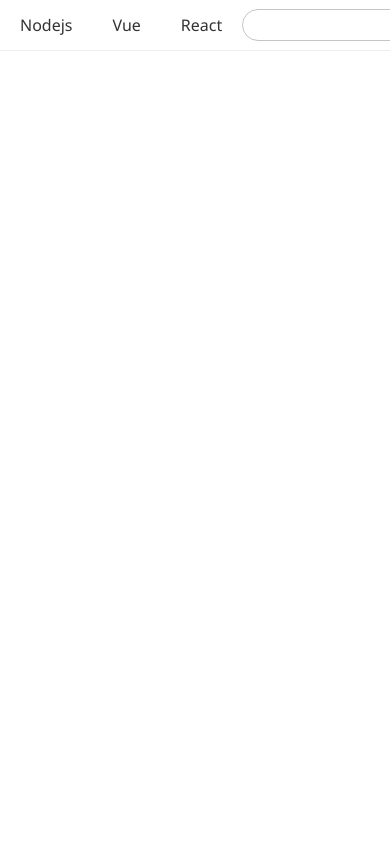
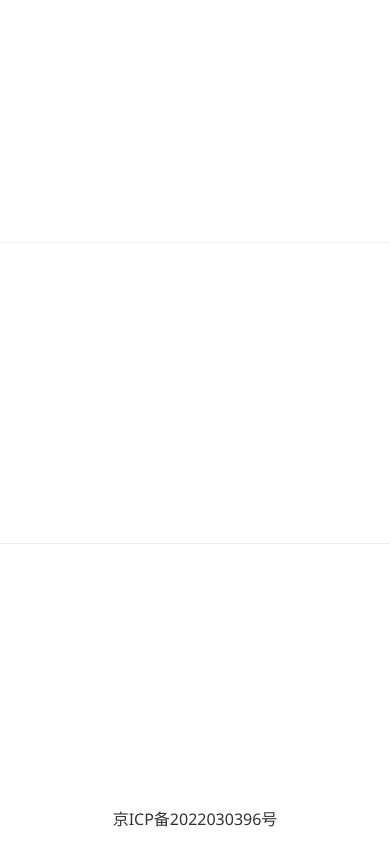
Before and after one commit to jc9135/MyBlogProject, a Nuxt app in the folder web/: page / in a window 390 px wide. Shown: the top 866 px of the page. After the commit the page ends 844 px from the top, so only its background shows below. Built offline with nearby package versions, Linux system fonts and the light colour scheme.

Commit message:
✨ feat:首页调整 鼠标移动气泡特效调整

```diff
--- a/web/components/home/Footer.vue
+++ b/web/components/home/Footer.vue
@@ -1,5 +1,5 @@
 <template>
-  <div class="footer"></div>
+  <div class="footer">京ICP备2022030396号</div>
 </template>
 
 <script setup lang="ts"></script>
--- a/web/pages/blog/list.vue
+++ b/web/pages/blog/list.vue
@@ -1,13 +1,53 @@
 <template>
-  <div>
-    list
-  </div>
+  <NuxtLayout name="default">
+    <template #body-content>
+      <ul class="detail-container">
+        <li
+          class="detail-item"
+          v-for="item in blogState.blogList"
+          :key="item.id"
+        >
+          {{ item.title }}
+        </li>
+      </ul>
+    </template>
+  </NuxtLayout>
 </template>
 
 <script setup lang="ts">
+import useBlogState from '~~/store'
+import { getBlogList } from '~~/utils/api'
+const blogState = useBlogState()
+onMounted(() => {
+  getBlogData()
+})
 
+const getBlogData = async () => {
+  const res = await getBlogList()
+  blogState.updateBlogList(res.data)
+}
 </script>
 
-<style scoped>
-
+<style scoped lang="scss">
+.detail-container {
+  margin: 0 auto;
+  overflow: hidden;
+  .detail-item {
+    float: left;
+    width: 30%;
+    margin: 0.3125rem;
+    height: 5rem;
+    line-height: 5rem;
+    box-sizing: border-box;
+    border: 1px solid $bd-color;
+  }
+}
+/* iphone6 7 8 plus */
+@media screen and (max-width: 414px) {
+  .detail-container {
+    .detail-item {
+      width: 96%;
+    }
+  }
+}
 </style>
--- a/web/pages/index.vue
+++ b/web/pages/index.vue
@@ -1,17 +1,8 @@
 <template>
-  <NuxtLayout name="default">
-    <template #body-content>
-      <ul class="detail-container">
-        <li
-          class="detail-item"
-          v-for="item in blogState.blogList"
-          :key="item.id"
-        >
-          {{ item.title }}
-        </li>
-      </ul>
-    </template>
-  </NuxtLayout>
+  <div class="home">
+    <div class="main-menu"></div>
+    <div class="footer">京ICP备2022030396号</div>
+  </div>
 </template>
 
 <script setup lang="ts">
@@ -29,17 +20,27 @@
 </script>
 
 <style scoped lang="scss">
-.detail-container {
-  margin: 0 auto;
-  overflow: hidden;
-  .detail-item {
-    float: left;
-    width: 30%;
-    margin: 0.3125rem;
-    height: 5rem;
-    line-height: 5rem;
-    box-sizing: border-box;
+.home {
+  width: 100vw;
+  height: 100vh;
+  position: relative;
+  .main-menu {
+    position: absolute;
+    top: 50%;
+    left: 50%;
+    margin-left: -15.625rem;
+    margin-top: -11.25rem;
+    width: 31.25rem;
+    height: 18.75rem;
     border: 1px solid $bd-color;
+  }
+  .footer {
+    height: 3.125rem;
+    line-height: 3.125rem;
+    width: 100%;
+    text-align: center;
+    position: absolute;
+    bottom: 0;
   }
 }
 /* iphone6 7 8 plus */
--- a/web/utils/mousemove.ts
+++ b/web/utils/mousemove.ts
@@ -30,7 +30,7 @@
     const red = Math.ceil(Math.random() * 255)
     const green = Math.ceil(Math.random() * 255)
     const blue = Math.ceil(Math.random() * 255)
-    newBubble.style.background = `rgba(${red},${green},${blue})`
+    newBubble.style.background = `rgba(${red},${green},${blue},.8)`
 
     // 创建初始大小，随机0-60
     const randomSize = Math.ceil(Math.random() * 10)
```
